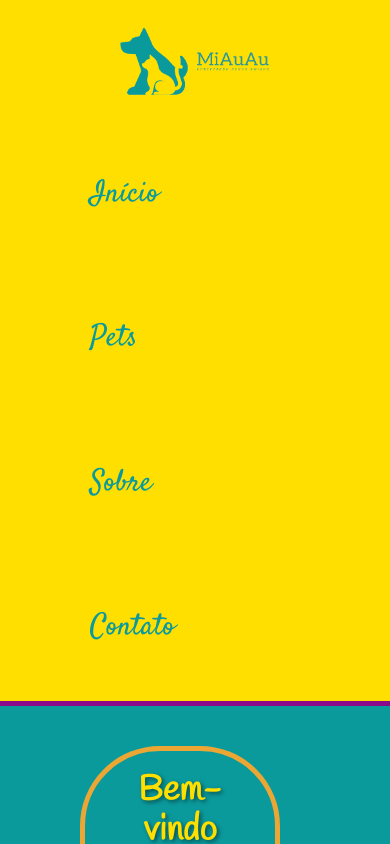
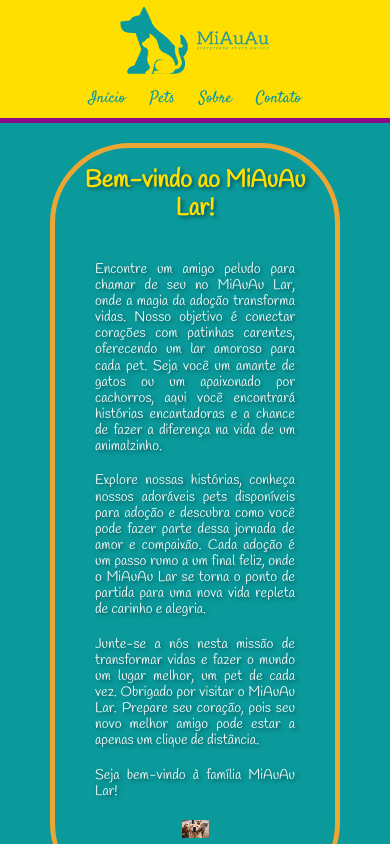
Before and after one commit to eduardowada/MiAuAuLar, a plain HTML site: page index.html in a window 390 px wide. Shown: the top 844 px of the page. Drawn offline with Linux system fonts and the light colour scheme.

Commit message:
Alteração no padding do menu, adicionado query e ajuste de cor

```diff
--- a/styles/styles.css
+++ b/styles/styles.css
@@ -35,12 +35,10 @@ h3 {
     font-style: normal;
 }
 
-
 #container {
     width: 100%;
     margin: 0 auto;
     background-color: #0B9A9C;
-
 }
 
 a:link,
@@ -55,11 +53,9 @@ a:hover {
 }
 
 /* Estilos para logo e menu */
-
-
 #logo h1 {
     float: left;
-    margin-left: 120px;
+    margin-left: 40px;
     margin-right: 120px;
 }
 
@@ -95,7 +91,7 @@ nav ul li {
 
 nav ul li a {
     display: block;
-    padding: 45px 90px;
+    padding: 45px 78px;
     /* Ajuste o padding para um visual mais confortável */
     font-size: 30px;
     /* Tamanho da fonte para telas maiores */
@@ -105,13 +101,12 @@ nav ul li a {
 }
 
 /* Principal */
-
 section {
     background-color: #0B9A9C;
     border-top: 10px solid #ECA634;
     border-bottom: 10px solid #ECA634;
     overflow: hidden;
-    padding: 20px 50px 20px 50px;
+    padding: 20px 50px;
 }
 
 section h2 {
@@ -150,8 +145,7 @@ section h2 {
     border-radius: 200px;
 }
 
-/* Pets para adoção*/
-
+/* Pets para adoção */
 .pets titulo {
     text-align: center;
 }
@@ -222,6 +216,10 @@ section h2 {
     border-radius: 200px;
 }
 
+#pets h3 {
+    color:#ECA634
+}
+
 /* Seção sobre */
 #sobre {
     margin: 40px 110px 40px 80px;
@@ -229,7 +227,6 @@ section h2 {
     text-shadow: 2px 2px 4px rgba(0, 0, 0, 0.5);
     text-align: justify;
     border: 5px solid #ECA634;
-    /* padding: 60px 780px 60px 90px; */
 }
 
 .titulo {
@@ -239,18 +236,16 @@ section h2 {
 }
 
 .subtitulo {
-    color: rgb(244, 218, 91)
+    color: rgb(244, 218, 91);
 }
 
 /* Seção Contato */
-
 #contato {
     margin: 40px 120px 40px 80px;
     border-radius: 80px;
     text-shadow: 2px 2px 4px rgba(0, 0, 0, 0.5);
     text-align: justify;
     border: 5px solid #ECA634;
-    /* padding: 60px 780px 60px 90px; */
 }
 
 form {
@@ -318,17 +313,14 @@ button {
 #mensagem-sucesso {
     text-align: center;
     color: #FFDF00;
-    /* Cor do h2 */
     font-size: 24px;
     font-weight: bold;
     margin-top: 20px;
     display: none;
-    /* Inicialmente oculta */
     width: 100%;
 }
 
 /* Rodapé */
-
 #rodape {
     padding: 20px 0;
     background-color: #FFDF00;
@@ -345,32 +337,84 @@ footer>p a {
 }
 
 /* Media queries para ajustar o layout em telas menores */
-@media (max-width: 600px) {
-
-    #logo,
-    #pets,
-    #pet1,
-    #pet2,
-    #pet3 {
-        float: none;
-        /* Remove o float do logo */
-        text-align: center;
-        /* Centraliza o logo em telas menores */
-        margin-bottom: 20px;
-        /* Espaço abaixo do logo em telas menores */
+@media (max-width: 1024px) {
+    #inicio, #pets, #sobre, #contato {
+        margin: 20px 50px;
+        padding: 20px;
     }
 
-    nav {
-        float: none;
-        /* Remove o float do menu */
+    .descricao {
+        padding: 30px;
+    }
+
+    #img_inicio {
+        margin-top: -200px;
+        margin-right: -300px;
+    }
+
+    #pet1, #pet2, #pet3 {
+        margin-top: -150px;
+        margin-right: -300px;
+    }
+}
+
+@media (max-width: 768px) {
+    nav ul {
         text-align: center;
-        /* Centraliza o menu em telas menores */
     }
 
     nav ul li {
+        float: none;
+        display: inline-block;
+    }
+
+    nav ul li a {
+        padding: 20px;
+        font-size: 18px;
+    }
+
+    #logo h1 {
+        float: none;
+        text-align: center;
+        margin: 0;
+    }
+
+    #logo a {
+        display: inline-block;
+        margin: 0 auto;
+    }
+
+    section {
+        padding: 10px;
+    }
+
+    #img_inicio, #pet1, #pet2, #pet3 {
+        float: none;
+        margin: 20px auto;
         display: block;
-        /* Mostra cada item de menu em uma linha */
-        margin: 10px 0;
-        /* Espaçamento entre os itens do menu */
+    }
+
+    #img_inicio a, #pet1 a, #pet2 a, #pet3 a {
+        width: 100%;
+        height: auto;
+    }
+
+    .descricao {
+        padding: 20px;
     }
 }
+
+@media (max-width: 480px) {
+    nav ul li a {
+        padding: 10px;
+        font-size: 16px;
+    }
+
+    section h2 {
+        font-size: 24px;
+    }
+
+    p, h2, h3 {
+        font-size: 14px;
+    }
+}
```
